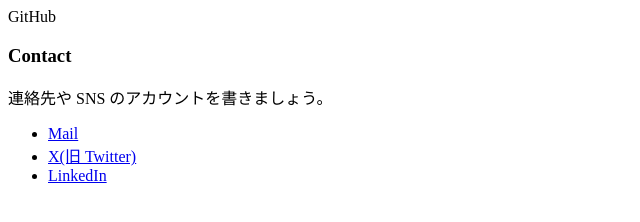
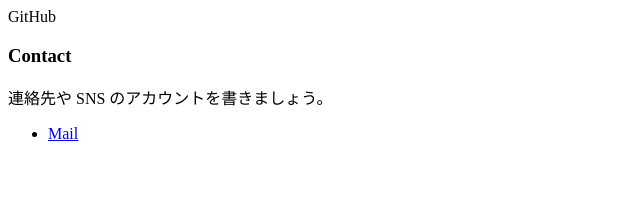
Before and after one commit to aka-ayaa26/aka-ayaa26.github.io, a plain HTML site: page index.html in a window 1280 px wide. Shown: the whole page, without its empty margins (0-640 px from the left). Drawn offline with Linux system fonts and the light colour scheme.

Commit message:
Update index.html

```diff
--- a/index.html
+++ b/index.html
@@ -40,9 +40,7 @@
     <p>連絡先や SNS のアカウントを書きましょう。</p>
     <ul>
       <li><a href="mailto:name@example.com">Mail</a></li>
-      <li><a href="https://twitter.com/n_yobikou">X(旧 Twitter)</a></li>
-      <li><a href="https://www.linkedin.com/">LinkedIn</a></li>
-    </ul>
+       </ul>
     </table>
   </body>
 </html>
```
